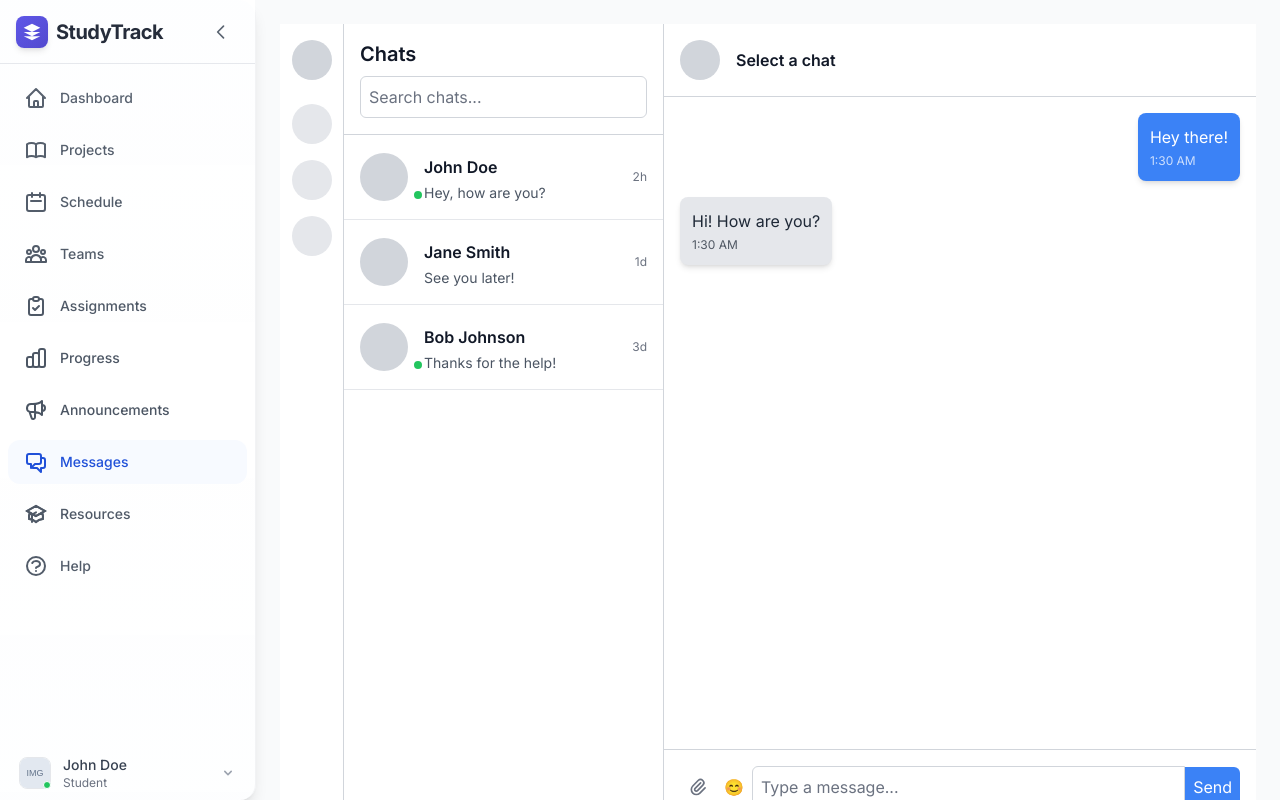
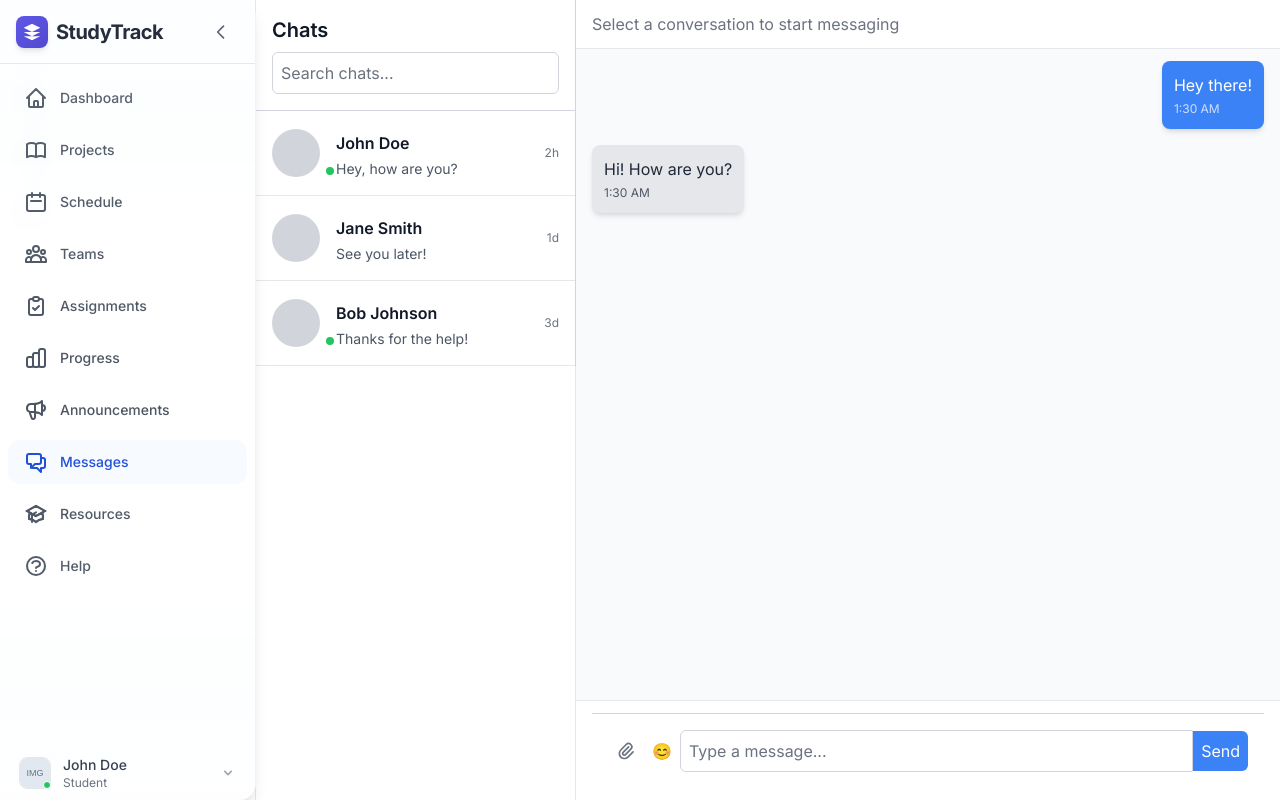
Before and after one commit to ReginaldBrixton/capstone-compass, a Next.js app: page /student/messages in a window 1280 px wide. Built offline with nearby package versions, Linux system fonts and the light colour scheme.

Commit message:
feat: Enhance messages page responsiveness and mobile UX

```diff
--- a/src/app/student/messages/components/ChatLayout.jsx
+++ b/src/app/student/messages/components/ChatLayout.jsx
@@ -5,23 +5,98 @@ import ChatWindow from "./ChatWindow"
 
 const ChatLayout = () => {
   const [selectedChat, setSelectedChat] = useState(null)
-  const [isMobile, setIsMobile] = useState(window.innerWidth < 768)
+  const [isMobile, setIsMobile] = useState(false)
+  const [showSidebar, setShowSidebar] = useState(true)
 
   useEffect(() => {
-    const handleResize = () => setIsMobile(window.innerWidth < 768)
+    const handleResize = () => {
+      const width = window.innerWidth
+      setIsMobile(width < 768)
+      setShowSidebar(width >= 1024)
+    }
+
+    handleResize()
     window.addEventListener("resize", handleResize)
     return () => window.removeEventListener("resize", handleResize)
   }, [])
 
+  const toggleSidebar = () => {
+    setShowSidebar(!showSidebar)
+  }
+
   return (
-    <div className="flex h-screen bg-gray-100">
-      {!isMobile && <Sidebar />}
-      <div className="flex-1 flex">
-        {(!isMobile || !selectedChat) && <ChatList onSelectChat={setSelectedChat} />}
-        {(!isMobile || selectedChat) && (
-          <ChatWindow chat={selectedChat} onBack={() => setSelectedChat(null)} isMobile={isMobile} />
-        )}
+    <div className="flex h-full" id="chat-layout">
+      {/* Sidebar Toggle Button */}
+      <button
+        onClick={toggleSidebar}
+        className="lg:hidden fixed top-4 left-4 z-50 p-2 bg-blue-600 text-white rounded-md shadow-lg hover:bg-blue-700 transition-all"
+        aria-label="Toggle Sidebar"
+      >
+        <svg
+          className="w-6 h-6"
+          fill="none"
+          stroke="currentColor"
+          viewBox="0 0 24 24"
+        >
+          <path
+            strokeLinecap="round"
+            strokeLinejoin="round"
+            strokeWidth={2}
+            d="M4 6h16M4 12h16M4 18h16"
+          />
+        </svg>
+      </button>
+
+      {/* Sidebar */}
+      <aside
+        className={`fixed lg:static w-64 h-full bg-white border-r border-gray-200 transition-transform duration-300 ease-in-out ${
+          showSidebar ? "translate-x-0" : "-translate-x-full"
+        } lg:translate-x-0 z-40`}
+      >
+        <Sidebar />
+      </aside>
+
+      {/* Main Content Area */}
+      <div className="flex flex-1 min-w-0">
+        {/* Chat List */}
+        <div
+          className={`w-80 bg-white border-r border-gray-200 ${
+            isMobile && selectedChat ? "hidden" : "block"
+          }`}
+        >
+          <ChatList
+            onSelectChat={(chat) => {
+              setSelectedChat(chat)
+              if (isMobile) setShowSidebar(false)
+            }}
+            selectedChat={selectedChat}
+          />
+        </div>
+
+        {/* Chat Window */}
+        <div
+          className={`flex-1 ${
+            isMobile && !selectedChat ? "hidden" : "flex"
+          }`}
+        >
+          <ChatWindow
+            chat={selectedChat}
+            onBack={() => {
+              setSelectedChat(null)
+              if (isMobile) setShowSidebar(true)
+            }}
+            isMobile={isMobile}
+          />
+        </div>
       </div>
+
+      {/* Mobile Overlay */}
+      {isMobile && showSidebar && (
+        <div
+          className="fixed inset-0 bg-black bg-opacity-50 z-30"
+          onClick={() => setShowSidebar(false)}
+        />
+      )}
     </div>
   )
 }
--- a/src/app/student/messages/components/ChatWindow.jsx
+++ b/src/app/student/messages/components/ChatWindow.jsx
@@ -1,5 +1,5 @@
 import React, { useState, useRef, useEffect } from "react"
-import { generateId } from "../../../../utils/helpers"
+import { generateId } from "../../../../utils/generateId"
 import ChatMessage from "./ChatMessage"
 import ChatInput from "./ChatInput"
 
@@ -9,13 +9,27 @@ const ChatWindow = ({ chat, onBack, isMobile }) => {
     { id: "2", content: "Hi! How are you?", sender: "other", timestamp: new Date() },
   ])
   const [replyingTo, setReplyingTo] = useState(null)
+  const [isScrolledToBottom, setIsScrolledToBottom] = useState(true)
   const messageListRef = useRef(null)
 
   useEffect(() => {
-    if (messageListRef.current) {
+    if (messageListRef.current && isScrolledToBottom) {
       messageListRef.current.scrollTop = messageListRef.current.scrollHeight
     }
-  }, [messages])
+  }, [messages, isScrolledToBottom])
+
+  useEffect(() => {
+    const handleScroll = () => {
+      if (messageListRef.current) {
+        const { scrollTop, scrollHeight, clientHeight } = messageListRef.current
+        const isBottom = Math.abs(scrollHeight - clientHeight - scrollTop) < 10
+        setIsScrolledToBottom(isBottom)
+      }
+    }
+
+    messageListRef.current?.addEventListener("scroll", handleScroll)
+    return () => messageListRef.current?.removeEventListener("scroll", handleScroll)
+  }, [])
 
   const handleSendMessage = (content, file) => {
     const newMessage = {
@@ -28,10 +42,10 @@ const ChatWindow = ({ chat, onBack, isMobile }) => {
     }
     setMessages([...messages, newMessage])
     setReplyingTo(null)
+    setIsScrolledToBottom(true)
   }
 
   const handleForward = (messageId) => {
-    // Implement forward functionality
     console.log("Forward message:", messageId)
   }
 
@@ -40,21 +54,10 @@ const ChatWindow = ({ chat, onBack, isMobile }) => {
     setReplyingTo(messageToReply)
   }
 
-  const handleEdit = (messageId) => {
-    const messageToEdit = messages.find((m) => m.id === messageId)
-    if (messageToEdit) {
-      // For simplicity, we'll just allow editing the last message sent by the user
-      if (messageToEdit === messages[messages.length - 1] && messageToEdit.sender === "user") {
-        const updatedMessages = [...messages]
-        updatedMessages[updatedMessages.length - 1] = {
-          ...messageToEdit,
-          content: prompt("Edit your message:", messageToEdit.content) || messageToEdit.content,
-        }
-        setMessages(updatedMessages)
-      } else {
-        alert("You can only edit your last message.")
-      }
-    }
+  const handleEdit = (messageId, newContent) => {
+    setMessages(messages.map(msg =>
+      msg.id === messageId ? { ...msg, content: newContent, edited: true } : msg
+    ))
   }
 
   const handleDelete = (messageId) => {
@@ -62,22 +65,56 @@ const ChatWindow = ({ chat, onBack, isMobile }) => {
   }
 
   const handleReport = (messageId) => {
-    // Implement report functionality
     console.log("Report message:", messageId)
   }
 
   return (
-    <div className="flex-1 flex flex-col bg-white">
-      <div className="flex items-center p-4 border-b border-gray-300">
+    <div className="flex flex-col w-full h-full" id="chat-window">
+      {/* Header */}
+      <header className="flex items-center px-4 py-3 bg-white border-b border-gray-200 shrink-0">
         {isMobile && (
-          <button onClick={onBack} className="mr-4 text-blue-500">
-            Back
+          <button
+            onClick={onBack}
+            className="mr-4 p-2 hover:bg-gray-100 rounded-full transition-colors"
+            aria-label="Back"
+          >
+            <svg
+              className="w-5 h-5 text-gray-600"
+              fill="none"
+              stroke="currentColor"
+              viewBox="0 0 24 24"
+            >
+              <path
+                strokeLinecap="round"
+                strokeLinejoin="round"
+                strokeWidth={2}
+                d="M15 19l-7-7 7-7"
+              />
+            </svg>
           </button>
         )}
-        <div className="w-10 h-10 bg-gray-300 rounded-full mr-4"></div>
-        <h2 className="font-semibold">{chat ? chat.name : "Select a chat"}</h2>
+        {chat ? (
+          <div className="flex items-center">
+            <div className="w-10 h-10 bg-blue-500 rounded-full flex items-center justify-center text-white font-semibold">
+              {chat.name?.[0]?.toUpperCase() || "?"}
             </div>
-      <div className="flex-1 overflow-y-auto p-4" ref={messageListRef}>
+            <div className="ml-3">
+              <h2 className="font-semibold text-gray-800">{chat.name}</h2>
+              <p className="text-sm text-gray-500">{chat.status || "Active now"}</p>
+            </div>
+          </div>
+        ) : (
+          <div className="text-gray-500">Select a conversation to start messaging</div>
+        )}
+      </header>
+
+      {/* Messages Container */}
+      <div className="flex-1 overflow-hidden">
+        <div
+          className="h-full overflow-y-auto px-4 py-3 space-y-4"
+          ref={messageListRef}
+          id="message-list"
+        >
           {messages.map((message) => (
             <ChatMessage
               key={message.id}
@@ -90,7 +127,31 @@ const ChatWindow = ({ chat, onBack, isMobile }) => {
             />
           ))}
         </div>
-      <ChatInput onSendMessage={handleSendMessage} replyingTo={replyingTo} onCancelReply={() => setReplyingTo(null)} />
+      </div>
+
+      {/* New Message Indicator */}
+      {!isScrolledToBottom && messages.length > 0 && (
+        <button
+          className="absolute bottom-24 right-4 bg-blue-500 text-white px-4 py-2 rounded-full shadow-lg hover:bg-blue-600 transition-colors"
+          onClick={() => {
+            messageListRef.current?.scrollTo({
+              top: messageListRef.current.scrollHeight,
+              behavior: "smooth"
+            })
+          }}
+        >
+          New messages ↓
+        </button>
+      )}
+
+      {/* Input Area */}
+      <div className="px-4 py-3 bg-white border-t border-gray-200 shrink-0">
+        <ChatInput
+          onSendMessage={handleSendMessage}
+          replyingTo={replyingTo}
+          onCancelReply={() => setReplyingTo(null)}
+        />
+      </div>
     </div>
   )
 }
--- a/src/app/student/messages/page.jsx
+++ b/src/app/student/messages/page.jsx
@@ -5,9 +5,9 @@ import ChatLayout from "./components/ChatLayout"
 
 const MessagesPage = () => {
   return (
-    <div className="messages-page-container h-screen w-full" id="messages-page">
+    <main className="messages-page fixed inset-0 flex flex-col bg-gray-50" id="messages-page">
       <ChatLayout />
-    </div>
+    </main>
   )
 }
 
```
Lines whose indentation alone changed are shown as unchanged.
